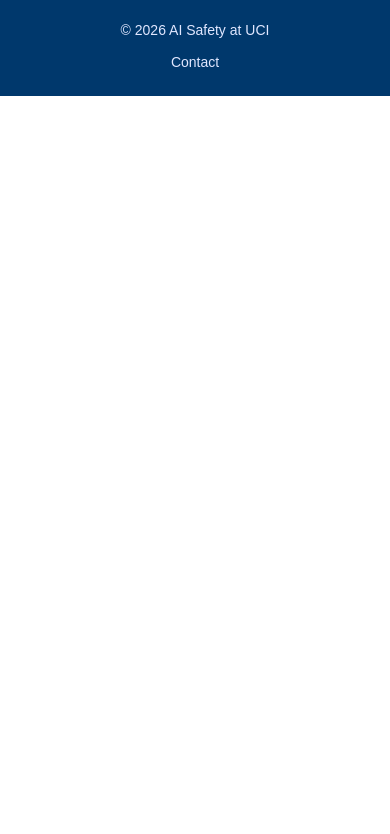
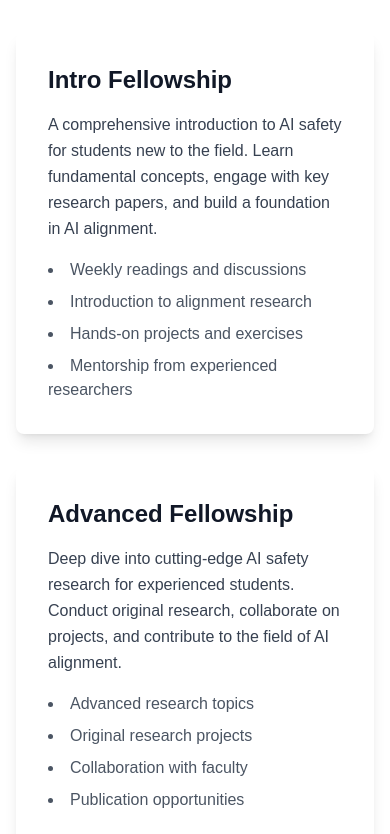
Before and after one commit to viceversa1024/aisafetyuci, a Next.js app: page / in a window 390 px wide. Shown: the part 1270-2104 px from the top of the page. Before the commit the page ends 1366 px from the top, so only its background shows below. Built offline with nearby package versions, Linux system fonts and the light colour scheme; a web font is replaced by a local one.

Commit message:
Add programs grid to homepage
Display Intro Fellowship and Advanced Fellowship in a responsive
2-column grid with descriptions and key features for each program.

```diff
--- a/app/page.tsx
+++ b/app/page.tsx
@@ -35,7 +35,47 @@ export default function Home() {
             <p className="text-lg text-gray-600 text-left leading-relaxed mb-8">
               Fellowships, reading groups, coworking, etc.
             </p>
+          </div>
 
+          <div className="mb-12 max-w-6xl mx-auto">
+            <h2 className="text-3xl text-[#00386c] font-semibold text-gray-900 mb-8 text-center mt-16">
+              Our Programs
+            </h2>
+            <div className="grid md:grid-cols-2 gap-8">
+              <div className="bg-white rounded-lg shadow-lg p-8 hover:shadow-xl transition-shadow">
+                <h3 className="text-2xl font-bold text-gray-900 mb-4">
+                  Intro Fellowship
+                </h3>
+                <p className="text-gray-700 leading-relaxed mb-4">
+                  A comprehensive introduction to AI safety for students new to the field.
+                  Learn fundamental concepts, engage with key research papers, and build
+                  a foundation in AI alignment.
+                </p>
+                <ul className="list-disc list-inside text-gray-600 space-y-2">
+                  <li>Weekly readings and discussions</li>
+                  <li>Introduction to alignment research</li>
+                  <li>Hands-on projects and exercises</li>
+                  <li>Mentorship from experienced researchers</li>
+                </ul>
+              </div>
+
+              <div className="bg-white rounded-lg shadow-lg p-8 hover:shadow-xl transition-shadow">
+                <h3 className="text-2xl font-bold text-gray-900 mb-4">
+                  Advanced Fellowship
+                </h3>
+                <p className="text-gray-700 leading-relaxed mb-4">
+                  Deep dive into cutting-edge AI safety research for experienced students.
+                  Conduct original research, collaborate on projects, and contribute to
+                  the field of AI alignment.
+                </p>
+                <ul className="list-disc list-inside text-gray-600 space-y-2">
+                  <li>Advanced research topics</li>
+                  <li>Original research projects</li>
+                  <li>Collaboration with faculty</li>
+                  <li>Publication opportunities</li>
+                </ul>
+              </div>
+            </div>
           </div>
         </div>
       </div>
```
